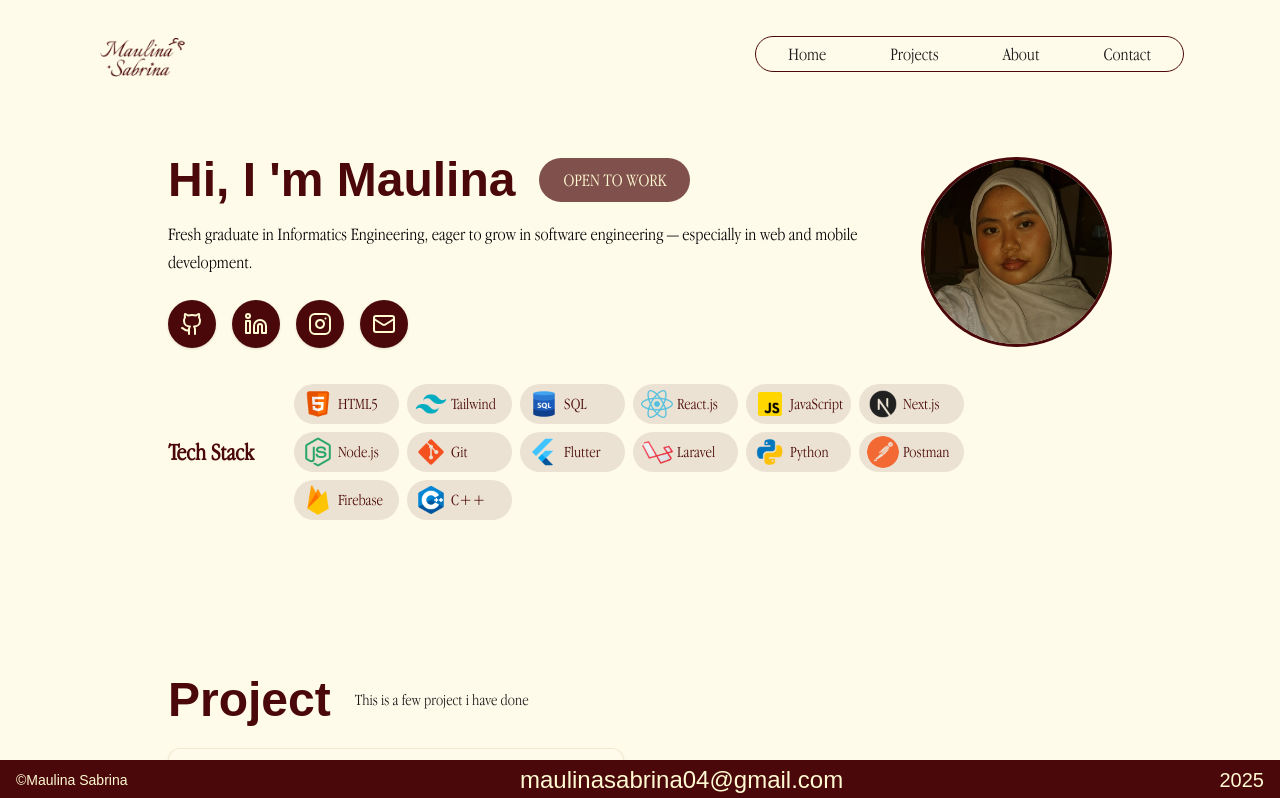
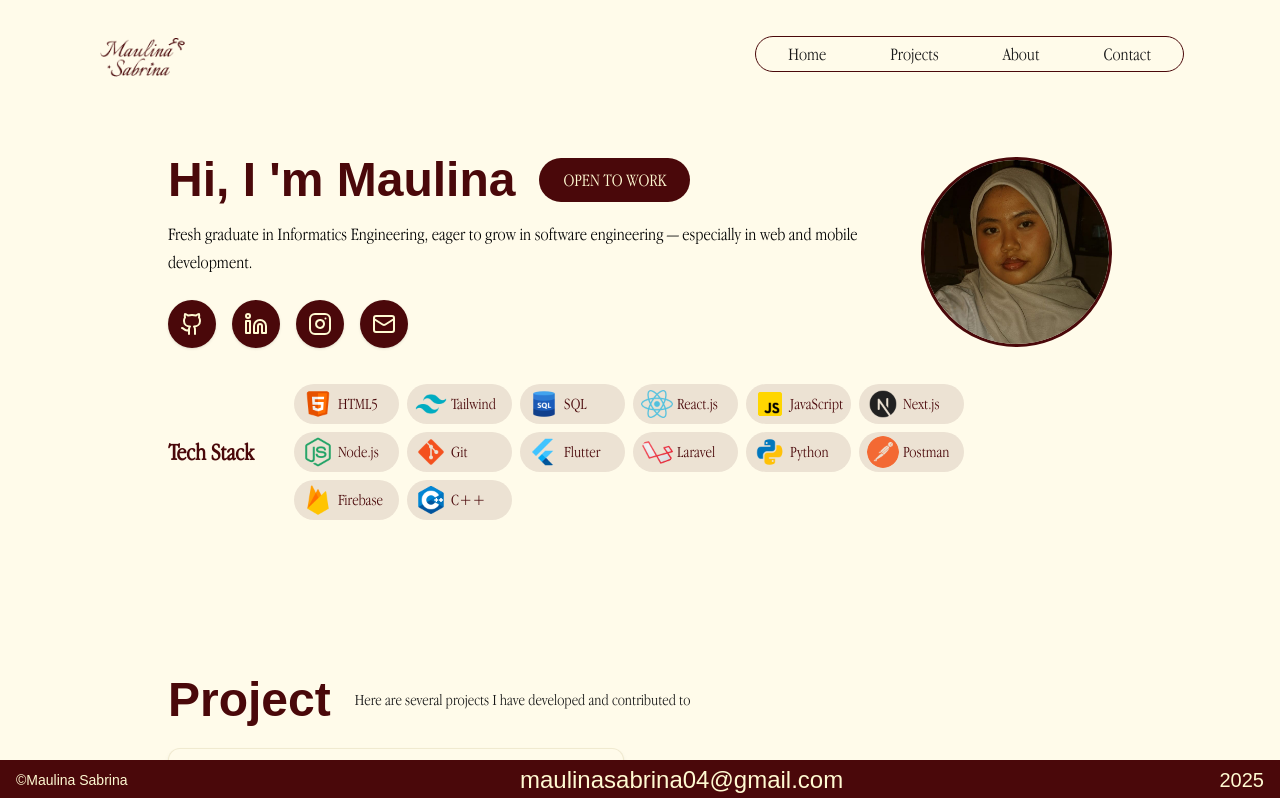
Before and after one commit to maulinasabrina/maulina-sabrina-portofolio, a Next.js app: page / in a window 1280 px wide. Shown: the top 798 px of the page. Built offline with nearby package versions, Linux system fonts and the light colour scheme; a web font is replaced by a local one.

Commit message:
fix : fix navbar route and add cv

```diff
--- a/src/components/About.tsx
+++ b/src/components/About.tsx
@@ -3,7 +3,7 @@ import { tools } from "../app/data/data";
 export default function About() {
 
   return (
-    <section className="w-full py-12 px-6 md:px-10 lg:px-20 xl:px-36 mx-auto">
+    <section id="about" className="w-full py-12 px-6 md:px-10 lg:px-20 xl:px-36 mx-auto">
       <h1 className="text-primary text-5xl font-extrabold font-heading text-start mb-10">
         About Me
       </h1>
--- a/src/components/Contact.tsx
+++ b/src/components/Contact.tsx
@@ -3,7 +3,7 @@ import Link from "next/link";
 
 export default function Contact() {
   return (
-    <section className="w-full py-12 px-6 md:px-10 lg:px-20 xl:px-36 mx-auto text-center md:text-left">
+    <section id="contact" className="w-full py-12 px-6 md:px-10 lg:px-20 xl:px-36 mx-auto text-center md:text-left">
       {/* Heading */}
       <h1 className="text-primary text-5xl font-extrabold font-heading text-start mb-6">
         Contact Me
@@ -14,7 +14,7 @@ export default function Contact() {
         I’m always open to connecting! Whether you have a question, a project idea,
         or just want to say hello — feel free to reach out 💌 You can email me at{" "}
         <a
-          href="mailto:maulinasabrina04@gmail.com"
+          href="https://mail.google.com/mail/u/0/?fs=1&tf=cm&source=mailto&to=maulinasabrina04@gmail.com"
           className="text-primary underline hover:text-primary/80 transition-colors"
         >
           maulinasabrina04@gmail.com
@@ -76,7 +76,7 @@ export default function Contact() {
         <div className="flex flex-col items-center md:items-end gap-2">
           <p className="text-muted-foreground">Want to see more about my experience?</p>
           <a
-            href="/files/MaulinaSabrina_CV.pdf"
+            href="/assets/files/MaulinaSabrina_CV.pdf"
             download
             className="inline-flex items-center gap-2 px-5 py-2 rounded-full border border-primary text-primary hover:bg-primary hover:text-background transition-all duration-300"
           >
--- a/src/components/Hero.tsx
+++ b/src/components/Hero.tsx
@@ -17,7 +17,7 @@ export default function Hero() {
             {/* Container Texts and Socials */}
             <div className='w-full flex flex-col gap-4'>
                     <div className='w-full flex flex-col md:flex-row-reverse gap-6 items-center justify-end'>
-                        <h3 className='text-primary-foreground text-md md:text-lg fo nt-semibold bg-primary/70 px-6 py-2 rounded-full'> OPEN TO WORK</h3>
+                        <h3 className='text-primary-foreground text-md md:text-lg fo nt-semibold bg-primary px-6 py-2 rounded-full'> OPEN TO WORK</h3>
                         <h1 className='text-primary font-extrabold text-4xl md:text-5xl font-heading'>Hi, I   &apos;m Maulina</h1>
                     </div>
                     <p className='text-black text-md md:text-lg text-center md:text-left'>
--- a/src/components/Project.tsx
+++ b/src/components/Project.tsx
@@ -7,10 +7,10 @@ export default function Project() {
   return (
     <>
     {/* Container Padding */}
-    <section  className='w-full py-4 md:py-12 px-6 md:px-10 lg:px-20 xl:px-36  mx-auto'>
+    <section id="project"  className='w-full py-4 md:py-12 px-6 md:px-10 lg:px-20 xl:px-36  mx-auto'>
         <div className="flex flex-row gap-6 items-center">
           <h1 className='w-fit text-primary text-5xl font-extrabold text-center font-heading'>Project</h1>
-          <p className=""> This is a few project i have done</p>
+          <p className=""> Here are several projects I have developed and contributed to </p>
         </div>
         <div className="grid md:grid-cols-2 gap-8 mt-6">
           {projects.map((project, i) => (
```
Also changed, not shown: 1 other file (tests, documents, lock files or other folders).
